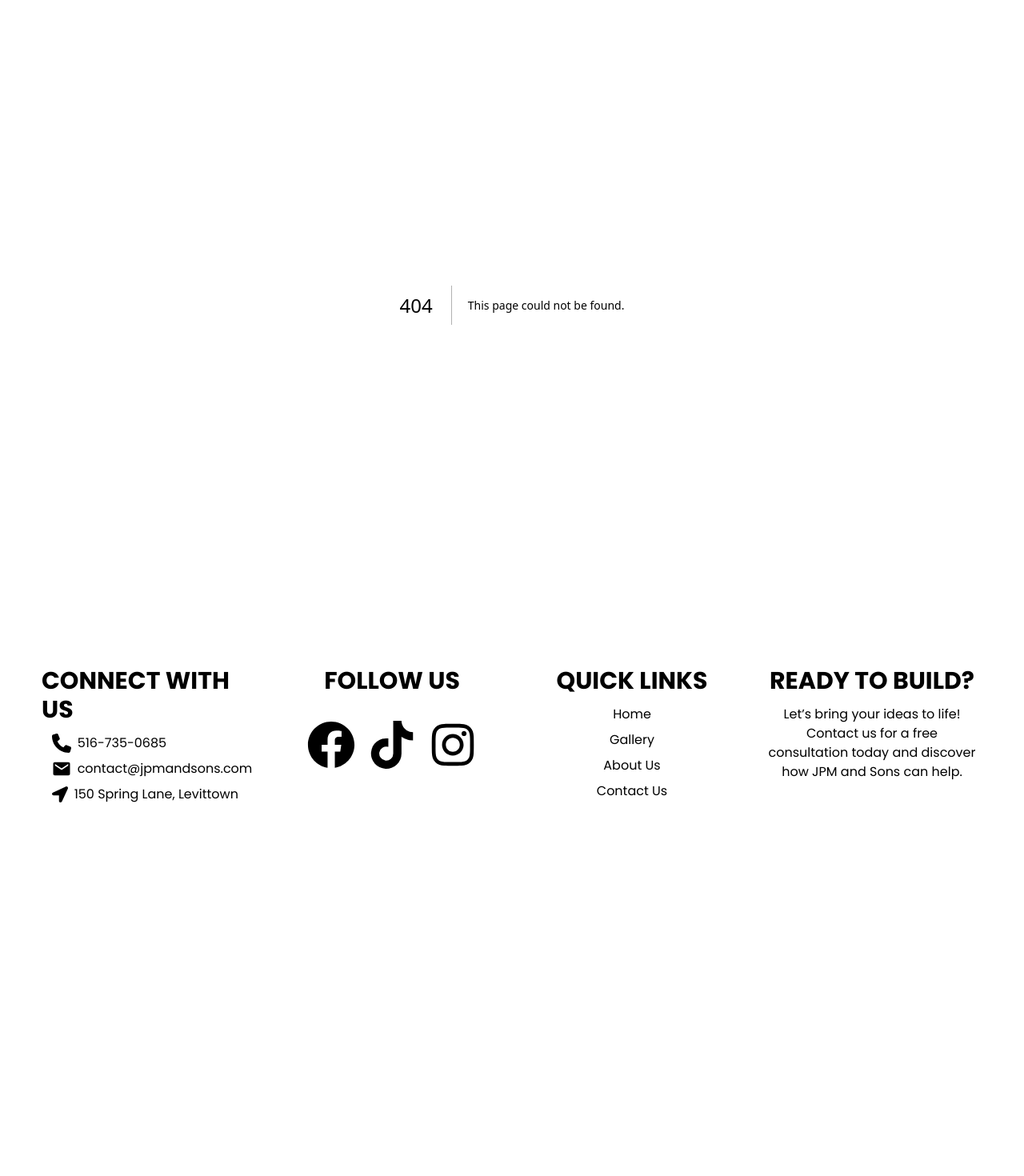
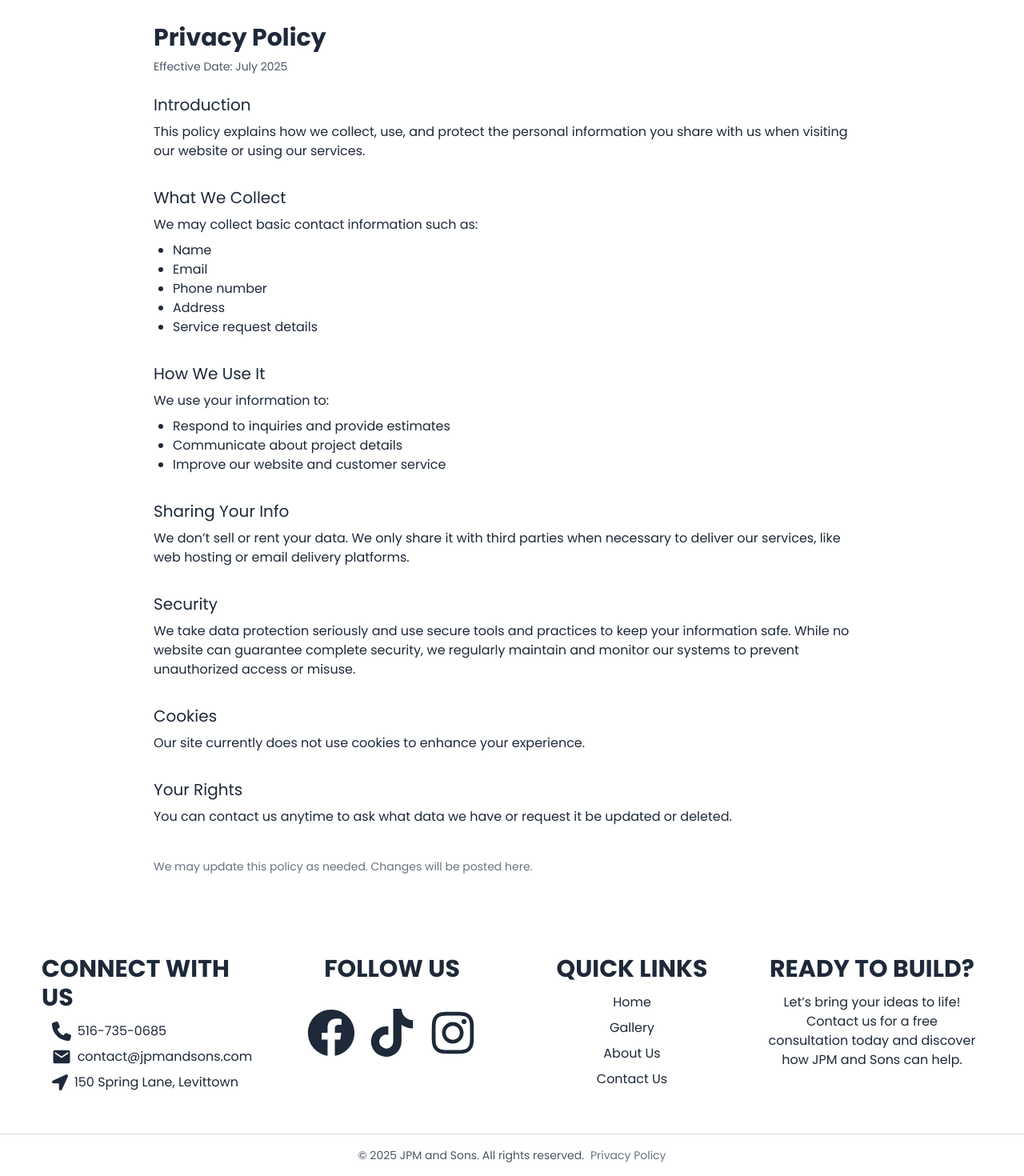
Before and after one commit to TonyRodriguez24/untitled-project, a Next.js app: page /privacy-policy in a window 1280 px wide. Before the commit this address had no page. Shown: the part 83-1553 px from the top of the page at 80% size. Before the commit the page ends 1140 px from the top, so only its background shows below. Built offline with nearby package versions, Linux system fonts and the light colour scheme.

Commit message:
added privacy policy, updated footer

```diff
--- /dev/null
+++ b/src/app/privacy-policy/page.jsx
@@ -0,0 +1,84 @@
+export default function PrivacyPolicyPage() {
+  return (
+    <div className="min-h-screen bg-white dark:bg-black text-gray-800 dark:text-gray-200 px-6 py-12">
+      <div className="max-w-4xl mx-auto">
+        <h1 className="text-3xl font-bold dark:text-blue-400 mb-2">
+          Privacy Policy
+        </h1>
+
+        <p className="mb-6 text-sm text-gray-600 dark:text-gray-400">
+          Effective Date: July 2025
+        </p>
+
+        <section className="mb-8">
+          <h2 className="text-xl mb-2">Introduction</h2>
+          <p>
+            This policy explains how we collect, use, and protect the personal
+            information you share with us when visiting our website or using our
+            services.
+          </p>
+        </section>
+
+        <section className="mb-8">
+          <h2 className="text-xl mb-2">What We Collect</h2>
+          <p>We may collect basic contact information such as:</p>
+          <ul className="list-disc pl-6 mt-2">
+            <li>Name</li>
+            <li>Email</li>
+            <li>Phone number</li>
+            <li>Address</li>
+            <li>Service request details</li>
+          </ul>
+        </section>
+
+        <section className="mb-8">
+          <h2 className="text-xl mb-2">How We Use It</h2>
+          <p>We use your information to:</p>
+          <ul className="list-disc pl-6 mt-2">
+            <li>Respond to inquiries and provide estimates</li>
+            <li>Communicate about project details</li>
+            <li>Improve our website and customer service</li>
+          </ul>
+        </section>
+
+        <section className="mb-8">
+          <h2 className="text-xl mb-2">Sharing Your Info</h2>
+          <p>
+            We don’t sell or rent your data. We only share it with third parties
+            when necessary to deliver our services, like web hosting or email
+            delivery platforms.
+          </p>
+        </section>
+
+        <section className="mb-8">
+          <h2 className="text-xl mb-2">Security</h2>
+          <p>
+            We take data protection seriously and use secure tools and practices
+            to keep your information safe. While no website can guarantee
+            complete security, we regularly maintain and monitor our systems to
+            prevent unauthorized access or misuse.
+          </p>
+        </section>
+
+        <section className="mb-8">
+          <h2 className="text-xl mb-2">Cookies</h2>
+          <p>
+            Our site currently does not use cookies to enhance your experience.
+          </p>
+        </section>
+
+        <section className="mb-8">
+          <h2 className="text-xl mb-2">Your Rights</h2>
+          <p>
+            You can contact us anytime to ask what data we have or request it be
+            updated or deleted.
+          </p>
+        </section>
+
+        <p className="text-sm text-gray-500 dark:text-gray-400 mt-10">
+          We may update this policy as needed. Changes will be posted here.
+        </p>
+      </div>
+    </div>
+  );
+}
--- a/src/components/layout/Footer.jsx
+++ b/src/components/layout/Footer.jsx
@@ -10,26 +10,22 @@ import { FaLocationArrow } from "react-icons/fa";
 
 
 
-
 export default function Footer() {
   return (
-    <footer>
-      <div className="grid grid-cols-1 md:grid-cols-2 gap-y-3 lg:gap-0 xl:grid-cols-4 items-stretch w-full xl:max-w-full mx-auto dark:bg-black md:p-10 p-5">
+    <footer className="dark:bg-black bg-white text-gray-800 dark:text-gray-200">
+      <div className="grid grid-cols-1 md:grid-cols-2 gap-y-3 lg:gap-0 xl:grid-cols-4 items-stretch w-full xl:max-w-full mx-auto md:p-10 p-5">
         {/* Contact Info */}
         <div className="flex flex-col gap-3 items-center p-3">
           <h3 className="font-bold text-2xl lg:text-3xl">CONNECT WITH US</h3>
           <ul className="flex flex-col gap-2">
-            {/* Phone */}
             <li>
               <a
                 href="tel:516-735-0685"
-                className="flex items-center gap-2  hover:text-blue-800 no-underline">
+                className="flex items-center gap-2 hover:text-blue-800 no-underline">
                 <FaPhone className="text-2xl" />
                 <span>516-735-0685</span>
               </a>
             </li>
-
-            {/* Email */}
             <li>
               <a
                 href="mailto:contact@jpmandsons.com"
@@ -38,8 +34,6 @@ export default function Footer() {
                 <span>contact@jpmandsons.com</span>
               </a>
             </li>
-
-            {/* Address (non-link, styled similarly) */}
             <li className="flex items-center gap-2">
               <FaLocationArrow className="text-xl" />
               <span>150 Spring Lane, Levittown</span>
@@ -48,11 +42,10 @@ export default function Footer() {
         </div>
 
         {/* Social Media */}
-        <div className=" flex flex-col gap-1 items-center p-3">
+        <div className="flex flex-col gap-1 items-center p-3">
           <h3 className="dark:text-white font-bold text-2xl lg:text-3xl">
             FOLLOW US
           </h3>
-
           <div className="flex gap-4 p-3 justify-center h-full mb-auto xl:mt-4">
             <a
               href="https://www.facebook.com/JPMSonsCorp/"
@@ -80,7 +73,7 @@ export default function Footer() {
           <h3 className="text-center font-bold text-2xl lg:text-3xl">
             QUICK LINKS
           </h3>
-          <ul className="flex md:flex-col gap-4  text-center md:gap-2 p-0 ">
+          <ul className="flex md:flex-col gap-4 text-center md:gap-2 p-0">
             <li className="hover:text-blue-800">
               <Link href="/">Home</Link>
             </li>
@@ -97,7 +90,7 @@ export default function Footer() {
         </div>
 
         {/* CTA */}
-        <div className="hidden lg:flex gap-3 flex-col items-center p-3 ">
+        <div className="hidden lg:flex gap-3 flex-col items-center p-3">
           <h3 className="text-center font-bold lg:text-3xl">READY TO BUILD?</h3>
           <p className="text-center px-2">
             Let’s bring your ideas to life! Contact us for a free consultation
@@ -105,6 +98,18 @@ export default function Footer() {
           </p>
         </div>
       </div>
+
+      {/* Bottom Bar */}
+      <div className="border-t border-gray-300 dark:border-zinc-800 py-4 text-center text-sm text-gray-600 dark:text-gray-400">
+        <p>
+          &copy; 2025 JPM and Sons. All rights reserved.{" "}
+          <Link
+            href="/privacy-policy"
+            className="ml-1 underline text-gray-500 dark:text-gray-400 hover:text-blue-700 dark:hover:text-blue-300">
+            Privacy Policy
+          </Link>
+        </p>
+      </div>
     </footer>
   );
 }
```
